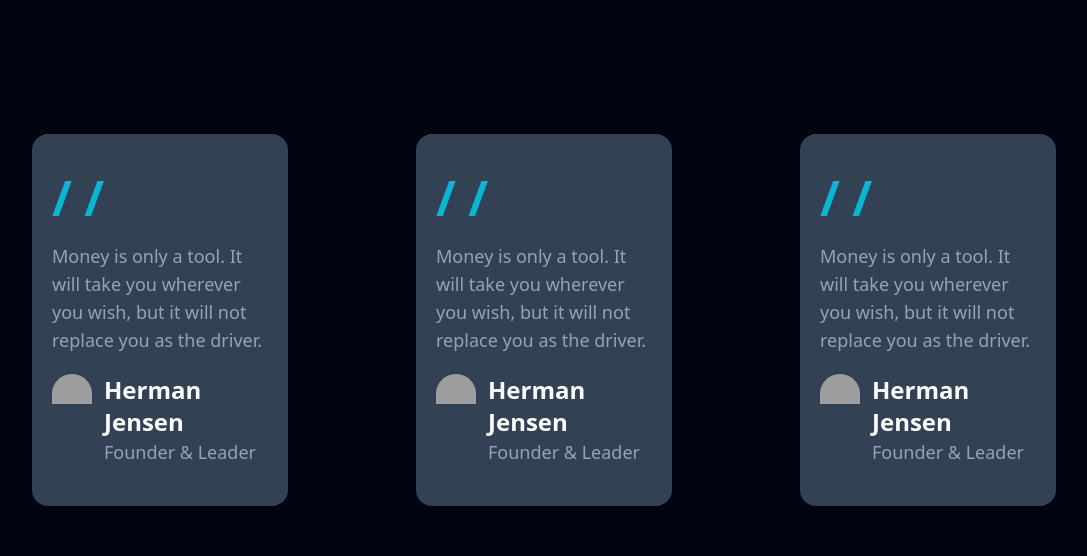
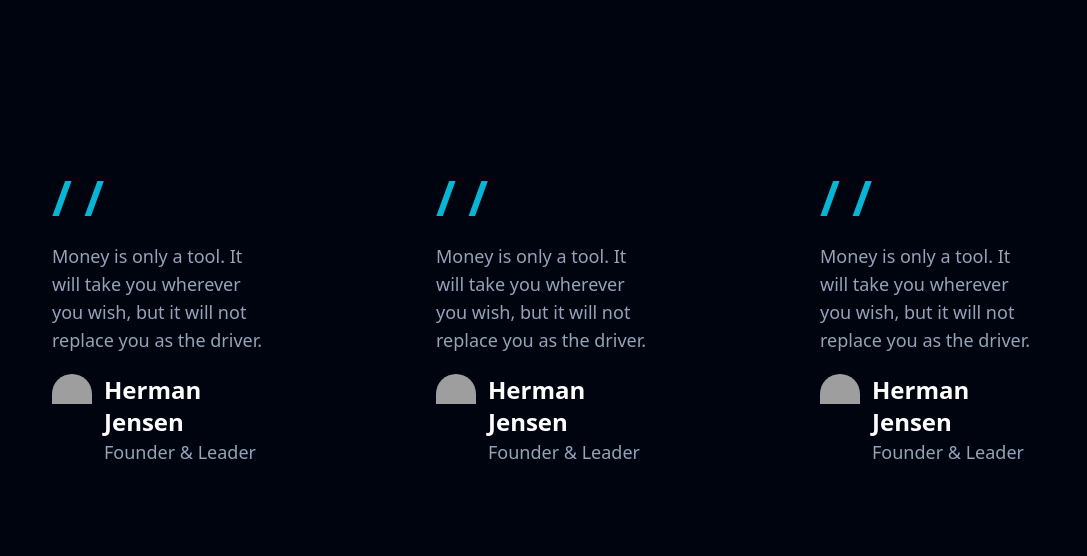
Before and after one commit to versatilemage/futuristic-design-for-bank-app-using-taiwindCSS-in-react, a React (Create React App) app: page / in a window 1280 px wide. Shown: the part 3600-4156 px from the top of the page, without its empty margins (96-1183 px from the left). Built offline with nearby package versions, Linux system fonts and the light colour scheme; grey boxes are pictures that could not be loaded.

Commit message:
used use navigate to navigate to login page

```diff
--- a/src/components/landingpage.js
+++ b/src/components/landingpage.js
@@ -1,7 +1,14 @@
 import React from "react";
 import Emv from "./parts/emv";
+import { useNavigate } from "react-router-dom";
 
 function Landingpage() {
+
+    const navigate = useNavigate()
+
+    const onClick = (e) => {
+        navigate("/login")
+    }
     return (
         <>
         <div className="mx-[8em] my-[1em]">
@@ -121,7 +128,7 @@ function Landingpage() {
                     <h2 className="text-3xl font-bold capitalize text-white w-3/4">You do the business, we’ll handle the money.</h2>
                     <p className="text-lg text-slate-500 w-3/4">With the right credit card, you can improve your financial life by building credit,
                         earning rewards and saving money. But with hundreds of credit cards on the market.</p>
-                    <button className="capitalize px-6 py-3 bg-gradient-to-l from-sky-500 to-slate-100 rounded-lg w-1/4 font-bold">get started</button>
+                    <button className="capitalize px-6 py-3 bg-gradient-to-l from-sky-500 to-slate-100 rounded-lg w-1/4 font-bold" onClick={onClick}>get started</button>
                 </div>
                 <div className="flex flex-col space-y-10 items-center">
                     <div className="flex flex-row rounded-3xl hover:bg-slate-800 hover:opacity-80 w-4/5 hover:scale-105 space-x-5 p-5 transition duration-500">
@@ -257,7 +264,7 @@ function Landingpage() {
                     <p className="text-lg text-slate-400">Arcu tortor, purus in mattis at sed integer faucibus. Aliquet quis aliquet eget mauris tortor
                         .ç Aliquet ultrices ac, ametau.</p>
                     <button className="bg-gradient-to-r from-sky-500 to-slate-100
-                         rounded-lg font-medium capitalize py-4 px-6 w-1/4">get started</button>
+                         rounded-lg font-medium capitalize py-4 px-6 w-1/4" onClick={onClick}>get started</button>
                 </div>
                 <div className="flex flex-col space-y-5 items-center">
                     <div className="items-center rounded-2xl flex flex-col bg-gradient-to-tl
@@ -320,7 +327,7 @@ function Landingpage() {
             </section>
 
             <section className="flex flex-row justify-between my-20">
-                <div className="flex flex-col py-10 px-5 w-3/12 bg-slate-700 space-y-5 rounded-2xl hover:bg-slate-800">
+                <div className="flex flex-col py-10 px-5 w-3/12 space-y-5 rounded-2xl hover:bg-slate-700 hover:scale-x-105 hover:scale-105 transition duration-700">
                     <div className="font-black text-5xl text-cyan-500 items-start">/ /</div>
                     <div>
                         <p className="text-lg text-slate-400">Money is only a tool. It will take you wherever you wish, but it will not replace you as the driver.</p>
@@ -334,7 +341,7 @@ function Landingpage() {
                         </div>
                     </div>
                 </div>
-                <div className="flex flex-col py-10 px-5 w-3/12 bg-slate-700 space-y-5 rounded-2xl hover:bg-slate-800">
+                <div className="flex flex-col py-10 px-5 w-3/12 space-y-5 rounded-2xl hover:bg-slate-700 hover:scale-x-105 hover:scale-105 transition duration-700">
                     <div className="font-black text-5xl text-cyan-500 items-start">/ /</div>
                     <div>
                         <p className="text-lg text-slate-400">Money is only a tool. It will take you wherever you wish, but it will not replace you as the driver.</p>
@@ -348,7 +355,7 @@ function Landingpage() {
                         </div>
                     </div>
                 </div>
-                <div className="flex flex-col py-10 px-5 w-3/12 bg-slate-700 space-y-5 rounded-2xl hover:bg-slate-800">
+                <div className="flex flex-col py-10 px-5 w-3/12 space-y-5 rounded-2xl hover:bg-slate-700 hover:scale-x-105 hover:scale-105 transition duration-700">
                     <div className="font-black text-5xl text-cyan-500 items-start">/ /</div>
                     <div>
                         <p className="text-lg text-slate-400">Money is only a tool. It will take you wherever you wish, but it will not replace you as the driver.</p>
@@ -375,14 +382,14 @@ function Landingpage() {
             </section>
 
             <section className="flex flex-row items-center content-center rounded-2xl
-            bg-gradient-to-tl from-slate-800 to-slate-500 h-64 w-11/12 px-20 py-10 mx-20 my-36">
+            bg-gradient-to-tl from-slate-800 to-slate-500 h-64 w-10/12 px-20 py-10 mx-20 my-36">
                 <div className="flex flex-col text-justify w-3/4 space-y-5">
                     <h1 className="text-white text-5xl font-bold">let's try our servic now</h1>
                     <p className="text-lg text-slate-300 w-3/4">Everything you need to accept card payments and grow your business anywhere on the planet.</p>
                 </div>
                 <div>
                 <button className="bg-gradient-to-r from-sky-500 to-slate-100
-                         rounded-lg font-medium capitalize py-4 px-6">get started</button>
+                         rounded-lg font-medium capitalize py-4 px-6" onClick={onClick}>get started</button>
                 </div>
             </section>
             </div>
```
